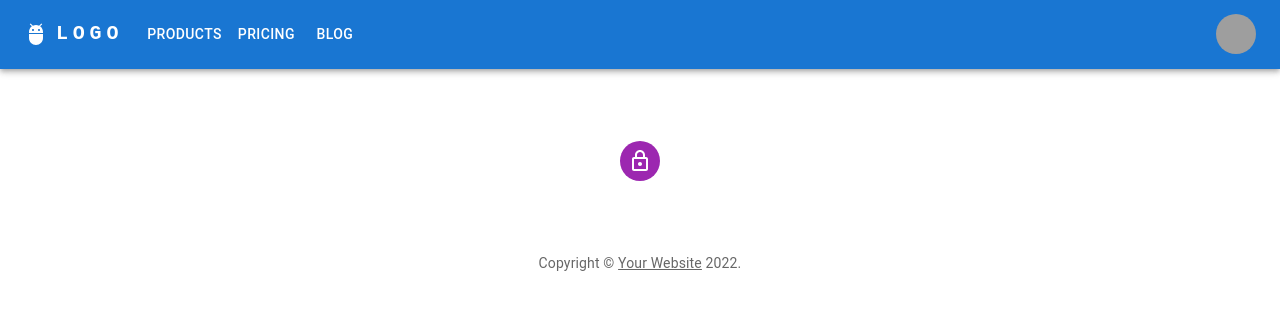
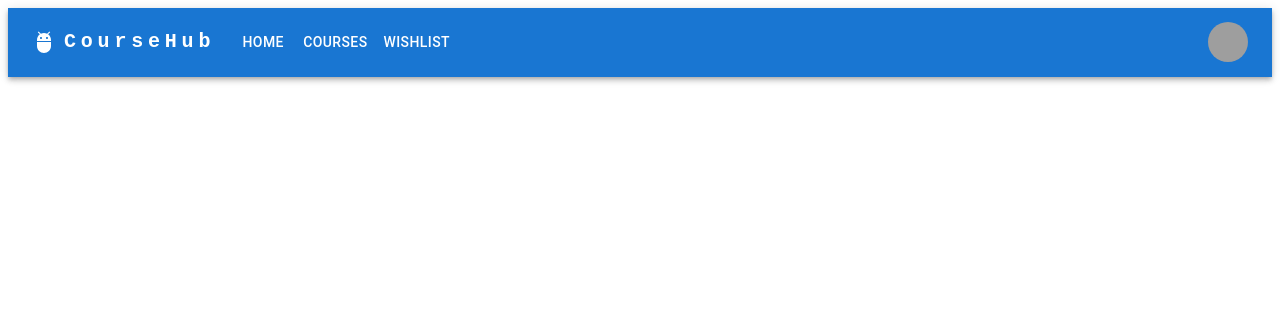
Before and after one commit to soumosir/course_hub_frontend, a React (Vite) app: page / in a window 1280 px wide. Shown: the top 310 px of the page. Built offline with nearby package versions, Linux system fonts and the light colour scheme; grey boxes are pictures that could not be loaded.

Commit message:
Added dummy navigations

```diff
--- a/src/App.tsx
+++ b/src/App.tsx
@@ -14,9 +14,9 @@
     <div className="App">
         <NavBar></NavBar>
     <Routes>
-        <Route path='/' element = { <Home />} />
-        <Route path='/signup' element={ <UserSignUp/> }/>
-        <Route path='/signin' element={ <UserSignIn/> }/>
+        <Route path='/home' element = { <Home />} />
+        <Route path='/courses' element={ <UserSignUp/> }/>
+        <Route path='/wishlist' element={ <UserSignIn/> }/>
         {/* <Route path='/' element={ </> }/> */}
         {/* <Route path='/signup' element={ <UserSignUp/> }/> */}
 
--- a/src/components/navbar/navbar.tsx
+++ b/src/components/navbar/navbar.tsx
@@ -12,11 +12,13 @@
 import Tooltip from '@mui/material/Tooltip';
 import MenuItem from '@mui/material/MenuItem';
 import AdbIcon from '@mui/icons-material/Adb';
+import { useNavigate } from "react-router-dom";
 
-const pages = ['Products', 'Pricing', 'Blog'];
+const pages = ['Home', 'Courses', 'Wishlist'];
 const settings = ['Profile', 'Account', 'Dashboard', 'Logout'];
 
 function NavBar() {
+  let navigate = useNavigate();
   const [anchorElNav, setAnchorElNav] = React.useState<null | HTMLElement>(null);
   const [anchorElUser, setAnchorElUser] = React.useState<null | HTMLElement>(null);
 
@@ -27,7 +29,9 @@
     setAnchorElUser(event.currentTarget);
   };
 
-  const handleCloseNavMenu = () => {
+  const handleCloseNavMenu = (event: React.MouseEvent<HTMLButtonElement>) => {
+    // Somewhere in your code, e.g. inside a handler:
+    navigate(event.currentTarget.innerText.toLowerCase());
     setAnchorElNav(null);
   };
 
@@ -55,7 +59,7 @@
               textDecoration: 'none',
             }}
           >
-            LOGO
+            CourseHub
           </Typography>
 
           <Box sx={{ flexGrow: 1, display: { xs: 'flex', md: 'none' } }}>
@@ -111,7 +115,7 @@
               textDecoration: 'none',
             }}
           >
-            LOGO
+            CourseHub
           </Typography>
           <Box sx={{ flexGrow: 1, display: { xs: 'none', md: 'flex' } }}>
             {pages.map((page) => (
```
